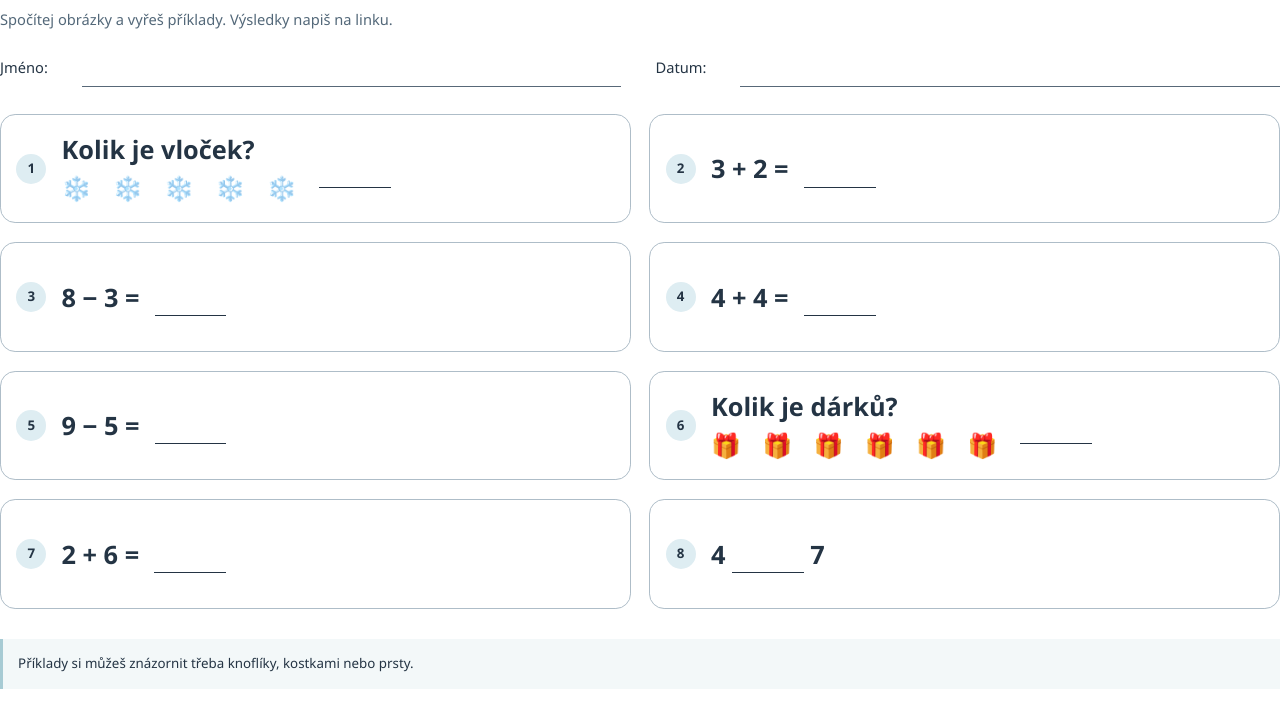
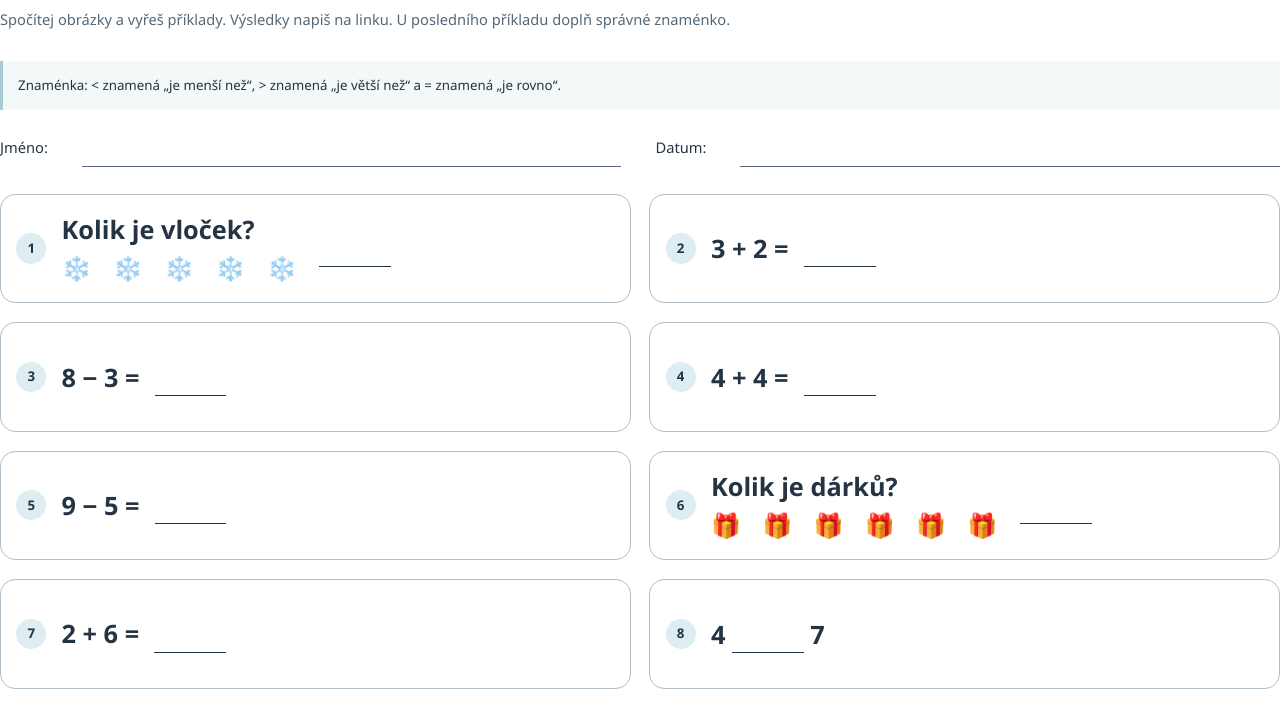
Before and after one commit to LucyV25/svet-malych-hvezd, a website: page work/vanocni-pracovni-listy.html in a window 1280 px wide. Shown: the part 44-760 px from the top of the page. Drawn offline with Linux system fonts and the light colour scheme.

Commit message:
pracovni listy

```diff
--- a/work/vanocni-pracovni-listy.html
+++ b/work/vanocni-pracovni-listy.html
@@ -45,7 +45,8 @@ p { margin:0 0 4mm; }
 </head>
 <body>
 <section class="sheet">
-  <h1>Vánoční počítání</h1><p class="sub">Spočítej obrázky a vyřeš příklady. Výsledky napiš na linku.</p>
+  <h1>Vánoční počítání</h1><p class="sub">Spočítej obrázky a vyřeš příklady. Výsledky napiš na linku. U posledního příkladu doplň správné znaménko.</p>
+  <p class="parent-note">Znaménka: &lt; znamená „je menší než“, &gt; znamená „je větší než“ a = znamená „je rovno“.</p>
   <div class="name-line"><span>Jméno:</span><span class="line"></span><span>Datum:</span><span class="line"></span></div>
   <div class="problem-grid">
     <div class="problem"><span class="number">1</span><div class="math">Kolik je vloček?<span class="count-dots">❄️ ❄️ ❄️ ❄️ ❄️</span></div><span class="answer"></span></div>
```
Also changed, not shown: 1 other file.
